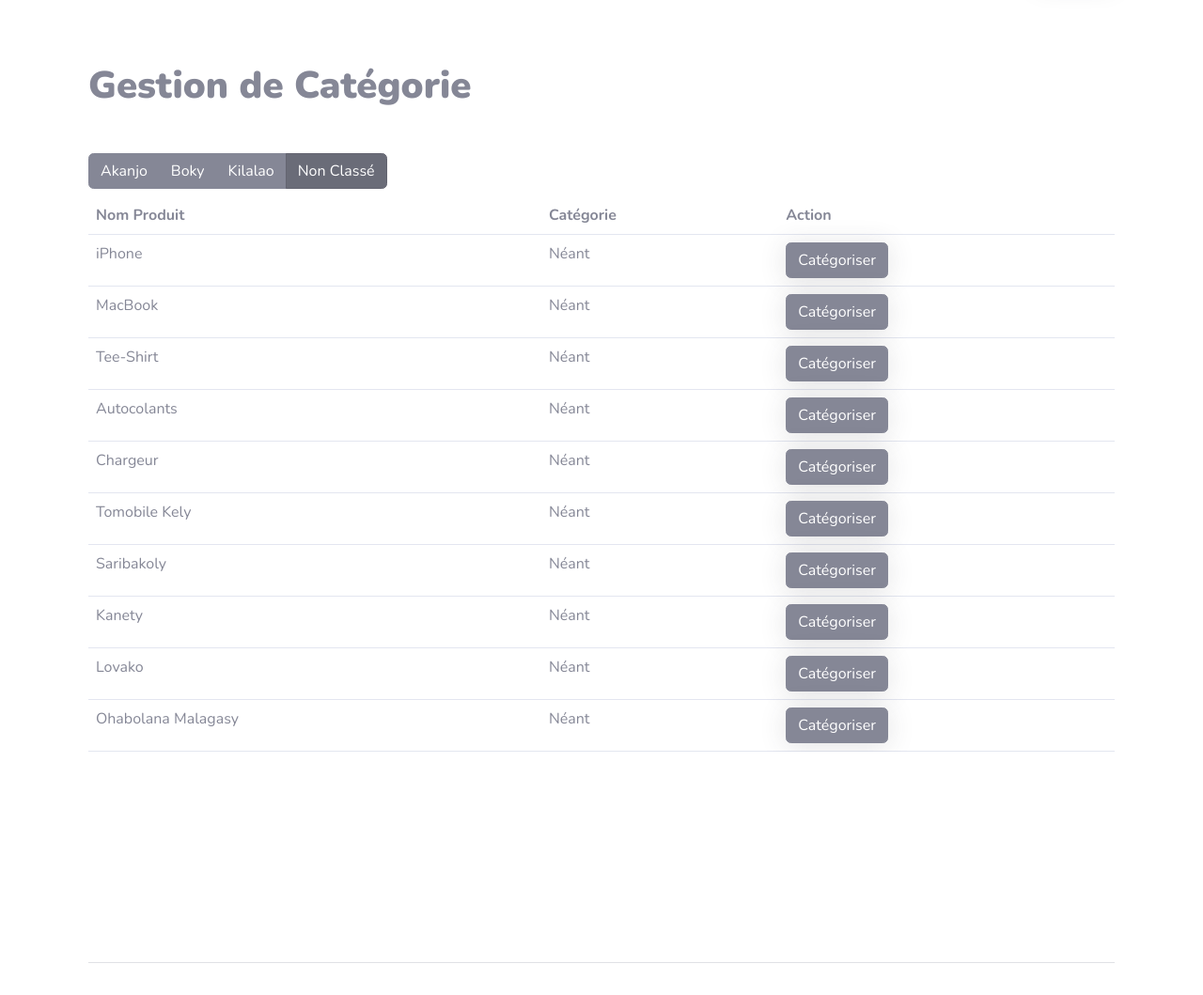
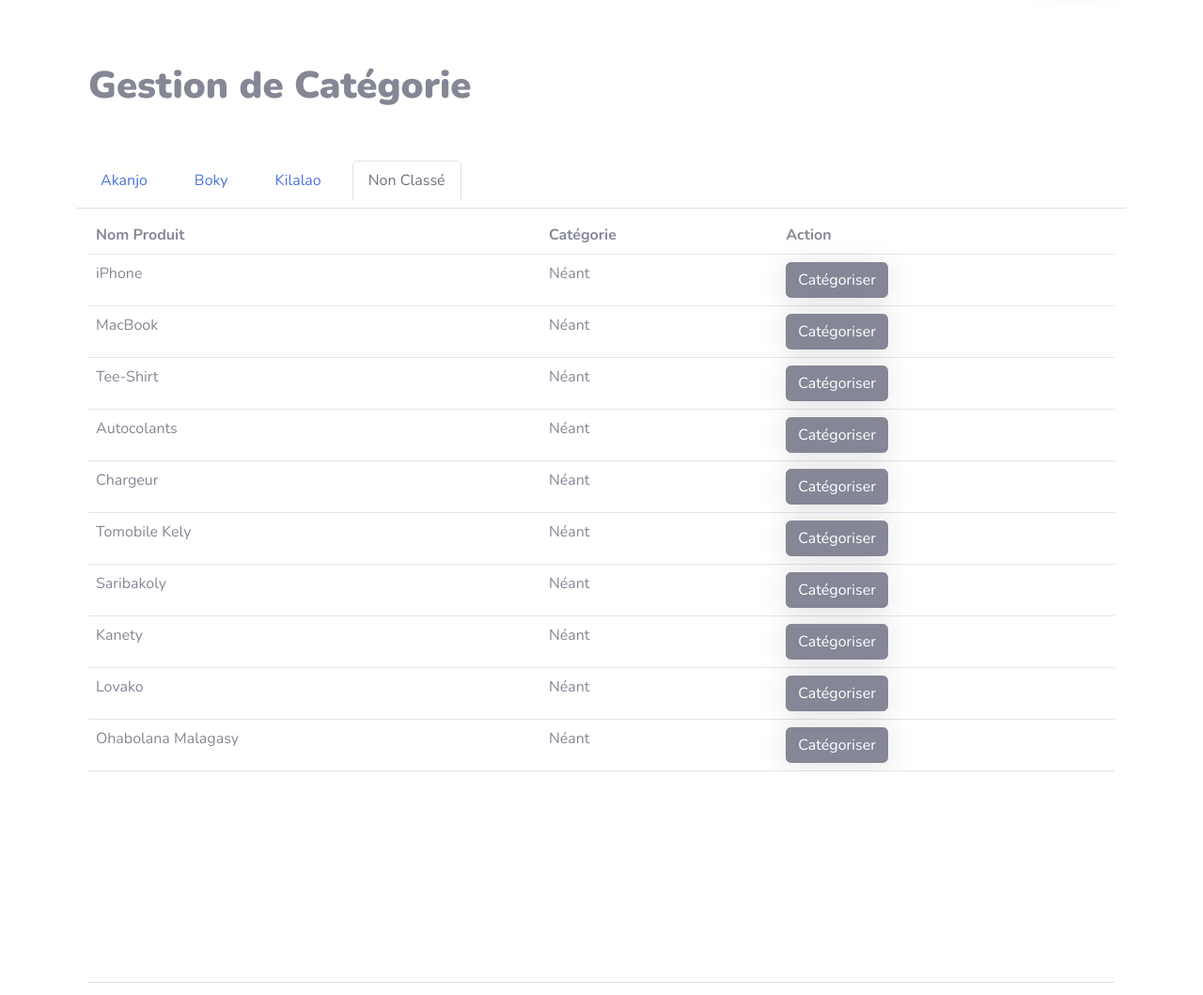
Before and after one commit to Tendrynyavo/Takalo, a CodeIgniter app: page /Takalo/index.php/welcome/index in a window 1280 px wide. Shown: the part 77-1136 px from the top of the page at 94% size. Run offline with CodeIgniter, Linux system fonts and the light colour scheme; some libraries are stand-ins or nearby versions.

Commit message:
category_affichage commit v2

```diff
--- a/application/views/category.php
+++ b/application/views/category.php
@@ -29,18 +29,23 @@
             <div class="card-body">
                 <div class="row">
                     <h2 class="display-6 fw-bold mb-5"><span class="underline pb-1"><strong>Gestion de Catégorie</strong><br /></span></h2>
-                    <div class="col-md-6 text-nowrap">
-                        <div id="dataTable_length" class="dataTables_length" aria-controls="dataTable">
-                            <div class="btn-group" role="group">
-                                <a class="btn btn-secondary" href="#">Akanjo</a>
-                                <a class="btn btn-secondary" href="#">Boky</a>
-                                <a class="btn btn-secondary" href="#">Kilalao</a>
-                                <a class="btn btn-secondary active" href="#">Non Classé</a>
-                            </div>
-                        </div>
-                    </div>
+                    <ul class="nav nav-tabs">
+                        <li class="nav-item">
+                            <a class="nav-link m-2" aria-current="page" href="#">Akanjo</a>
+                        </li>
+                        <li class="nav-item">
+                            <a class="nav-link m-2" aria-current="page" href="#">Boky</a>
+                        </li>
+                        <li class="nav-item">
+                            <a class="nav-link m-2" aria-current="page" href="#">Kilalao</a>
+                        </li>
+                        <li class="nav-item">
+                            <a class="nav-link m-2 active" aria-current="page" href="#">Non Classé</a>
+                        </li>
+                    </ul>
                 </div>
-
+            </div>
+            <div class="card-body">
                 <div id="dataTable" class="table-responsive table mt-2" role="grid" aria-describedby="dataTable_info">
                     <table id="dataTable" class="table my-0">
                         <thead>
```
